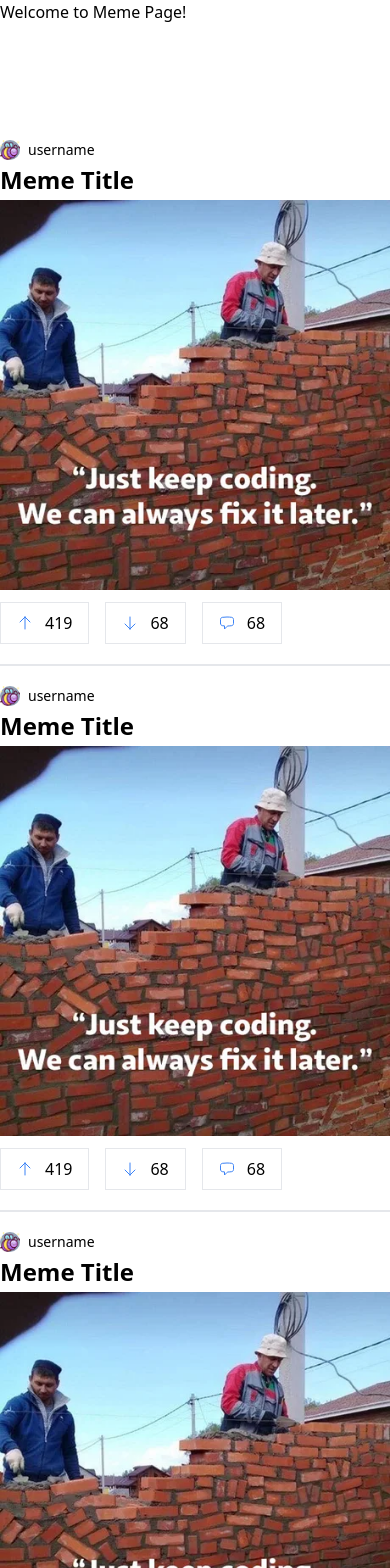
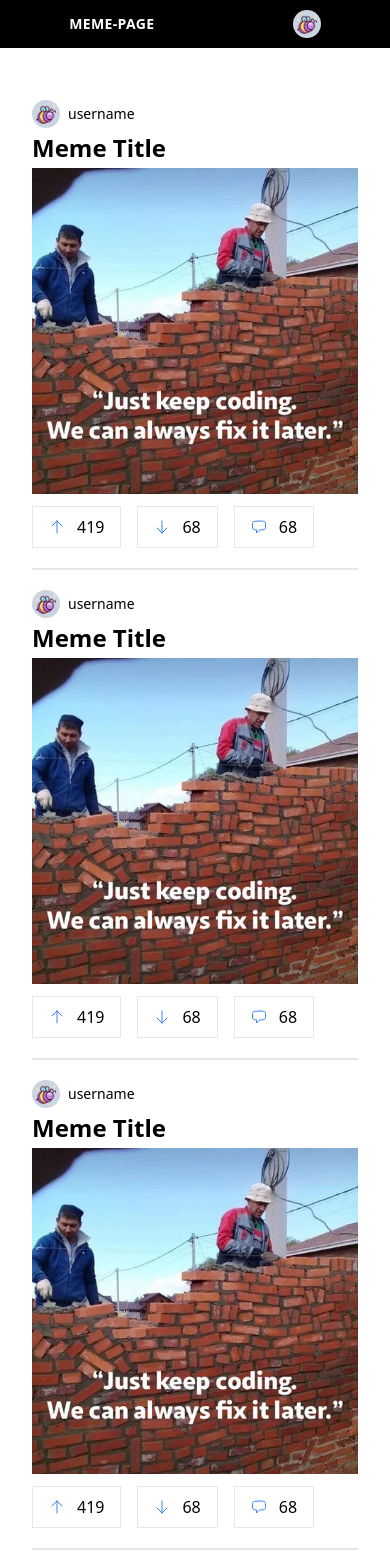
Before and after one commit to jacekkuczynski/meme-page-next, a Next.js app: page / in a window 390 px wide. Shown: the top 1568 px of the page. Built offline with nearby package versions, Linux system fonts and the light colour scheme.

Commit message:
Navbar Mockup (#2)
UserAvatarDropdown Component
UserAvatar Component
minor styles changes

```diff
--- a/components/MemePost/MemePost.tsx
+++ b/components/MemePost/MemePost.tsx
@@ -4,6 +4,9 @@ import {
   ArrowDownIcon,
   ChatBubbleLeftIcon,
 } from "@heroicons/react/24/outline";
+
+import UserAvatar from "../UserAvatar/UserAvatar";
+
 
 type MemePostProps = {
   userAvatarSrc: string;
@@ -27,20 +30,21 @@ const MemePost = ({
   return (
     <div className="flex flex-col items-center gap-1 w-fit py-5 border-b-2">
       <div className="flex items-center gap-2 text-left w-full text-sm">
-        <div className="bg-slate-400 rounded-full">
+
+        <div className="bg-slate-300 rounded-full p-1">
           {/* avatar */}
-          <Image
-            src={"/avatarExample.png"}
-            alt="user avatar"
-            width={20}
-            height={20}
-          />
+          <UserAvatar avatarSrc={"/avatarExample.png"} />
+
         </div>
         {/* username */}
         <div>username</div>
       </div>
       {/* title */}
-      <h4 className="font-semibold text-left text-2xl w-full">Meme Title</h4>
+
+      <h4 className="font-semibold text-left text-2xl w-full hover:text-blue-500 cursor-pointer">
+        Meme Title
+      </h4>
+
       {/* meme */}
       <Image
         src={"/memeExample.webp"}
--- /dev/null
+++ b/components/MemeStreamLayout/MemeStreamLayout.tsx
@@ -0,0 +1,13 @@
+type MemeStreamLayoutProps = {
+  children: JSX.Element | JSX.Element[];
+};
+
+const MemeStreamLayout = (props: MemeStreamLayoutProps) => {
+  return (
+    <div className="flex flex-col items-center w-full mb-24 p-8">
+      {props.children}
+    </div>
+  );
+};
+
+export default MemeStreamLayout;
--- /dev/null
+++ b/components/Navbar/Navbar.tsx
@@ -0,0 +1,39 @@
+import UserAvatar from "../UserAvatar/UserAvatar";
+import { PencilIcon } from "@heroicons/react/24/outline";
+import Link from "next/link";
+import UserAvatarDropdown from "./UserAvatarDropdown/UserAvatarDropdown";
+
+//if !user login modal on POST button and Login/Signup
+// if !user anonymous avatar else userAvatar
+//if user POST button Link to Post Page
+
+const Navbar = () => {
+  return (
+    <div className="sticky z-50 top-0 flex items-center justify-around w-full h-12  bg-black text-white text-sm">
+      <Link href={"/"}>
+        <div className="font-bold tracking-wide cursor-pointer hover:text-blue-400">
+          MEME-PAGE
+        </div>
+      </Link>
+      <div className="flex items-center gap-6">
+        <div className="hidden sm:block font-medium hover:text-blue-400 cursor-pointer">
+          Sign up/Log in
+        </div>
+        <div className="bg-slate-300 rounded-full p-1 ">
+          <div className="hidden sm:block">
+            <UserAvatar avatarSrc={"/avatarExample.png"} />
+          </div>
+          <div className="block sm:hidden cursor-pointer">
+            <UserAvatarDropdown />
+          </div>
+        </div>
+        <button className="hidden sm:flex items-center gap-3 bg-blue-700 rounded-full py-1 px-4 font-semibold">
+          <PencilIcon className="h-4 w-4" />
+          Post
+        </button>
+      </div>
+    </div>
+  );
+};
+
+export default Navbar;
--- /dev/null
+++ b/components/Navbar/UserAvatarDropdown/UserAvatarDropdown.tsx
@@ -0,0 +1,52 @@
+import React, { useEffect, useRef, useState } from "react";
+import UserAvatar from "../../UserAvatar/UserAvatar";
+
+const UserAvatarDropdown = () => {
+  const [open, setOpen] = useState(false);
+  const dropdownRef = useRef<null | HTMLDivElement>(null);
+  const avatarRef = useRef<null | HTMLDivElement>(null);
+
+  useEffect(() => {
+    document.addEventListener("click", handleClickOutside, true);
+    return () => {
+      document.removeEventListener("click", handleClickOutside, true);
+    };
+  }, []);
+
+  const handleClickOutside = (event: any) => {
+    if (
+      !dropdownRef?.current?.contains(event.target) &&
+      !avatarRef?.current?.contains(event.target)
+    ) {
+      setOpen(false);
+    }
+  };
+
+  return (
+    <>
+      <div
+        ref={avatarRef}
+        onClick={() => {
+          setOpen(!open);
+        }}
+      >
+        <UserAvatar avatarSrc={"/avatarExample.png"} />
+      </div>
+
+      <div
+        ref={dropdownRef}
+        className={`${
+          open ? "block" : ""
+        }hidden absolute top-12 right-0 h-fit border w-1/2 bg-white rounded-l-lg`}
+      >
+        <ul className="flex flex-col justify-center text-black divide-y-2 divide-dashed p-2">
+          <li className="dropdown-item">Homepage</li>
+          <li className="dropdown-item">Sign Up/Login</li>
+          <li className="dropdown-item">Post Meme</li>
+        </ul>
+      </div>
+    </>
+  );
+};
+
+export default UserAvatarDropdown;
--- /dev/null
+++ b/components/UserAvatar/UserAvatar.tsx
@@ -0,0 +1,9 @@
+import Image from "next/image";
+
+type UserAvatarProps = { avatarSrc: string };
+
+const UserAvatar = ({ avatarSrc }: UserAvatarProps) => {
+  return <Image src={avatarSrc} alt="user avatar" width={20} height={20} />;
+};
+
+export default UserAvatar;
--- a/pages/_app.tsx
+++ b/pages/_app.tsx
@@ -1,6 +1,14 @@
 import "../styles/globals.css";
 import type { AppProps } from "next/app";
 
+import Navbar from "../components/Navbar/Navbar";
+
 export default function App({ Component, pageProps }: AppProps) {
-  return <Component {...pageProps} />;
+  return (
+    <>
+      <Navbar />
+      <Component {...pageProps} />
+    </>
+  );
+
 }
--- a/pages/index.tsx
+++ b/pages/index.tsx
@@ -1,6 +1,8 @@
 import Head from "next/head";
 import MemePost from "../components/MemePost/MemePost";
-import MemeStreamLayout from "../components/MemePost/MemeStreamLayout/MemeStreamLayout";
+
+import MemeStreamLayout from "../components/MemeStreamLayout/MemeStreamLayout";
+
 
 export default function Home() {
   return (
@@ -15,11 +17,36 @@ export default function Home() {
       </Head>
 
       <main>
-        <h1>Welcome to Meme Page!</h1>
+
         <MemeStreamLayout>
-          <MemePost imageSrc={""} />
-          <MemePost imageSrc={""} />
-          <MemePost imageSrc={""} />
+          <MemePost
+            userAvatarSrc={"string"}
+            username={"string"}
+            imageTitle={"string"}
+            imageSrc={"string"}
+            upvoteCount={419}
+            downvoteCount={419}
+            commentCount={419}
+          />
+          <MemePost
+            userAvatarSrc={"string"}
+            username={"string"}
+            imageTitle={"string"}
+            imageSrc={"string"}
+            upvoteCount={419}
+            downvoteCount={419}
+            commentCount={419}
+          />
+          <MemePost
+            userAvatarSrc={"string"}
+            username={"string"}
+            imageTitle={"string"}
+            imageSrc={"string"}
+            upvoteCount={419}
+            downvoteCount={419}
+            commentCount={419}
+          />
+
         </MemeStreamLayout>
       </main>
     </>
--- a/styles/globals.css
+++ b/styles/globals.css
@@ -5,4 +5,9 @@
   .meme-control-button {
     @apply border flex items-center cursor-pointer gap-3 py-2 px-4 hover:bg-neutral-100 ease-in duration-100;
   }
+
+  .dropdown-item {
+    @apply p-2 hover:bg-neutral-50 text-lg font-medium;
+  }
+
 }
```
